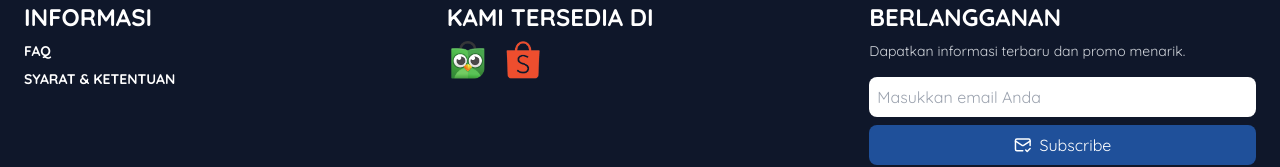
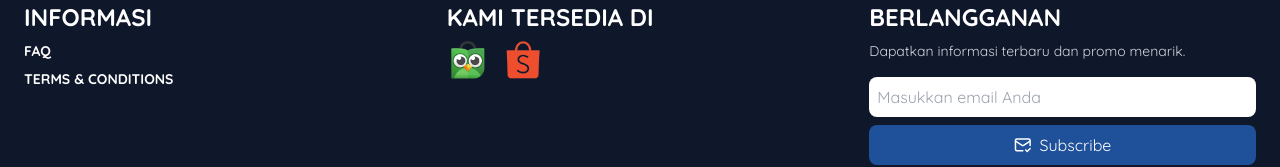
Before and after one commit to anugrahp13/fe-hafnanstore, a React (Vite) app: page / in a window 1280 px wide. Shown: the part 2047-2214 px from the top of the page. Built offline with nearby package versions, Linux system fonts and the light colour scheme.

Commit message:
feat[dataFooter.ts]: Changed name text to Terms & Conditions

```diff
--- a/src/data/dataFooter.ts
+++ b/src/data/dataFooter.ts
@@ -11,7 +11,7 @@ const dataFooter = [
         url: "/faq",
       },
       {
-        name: "Syarat & Ketentuan",
+        name: "Terms & Conditions",
         url: "/return-terms",
       },
     ],
```
